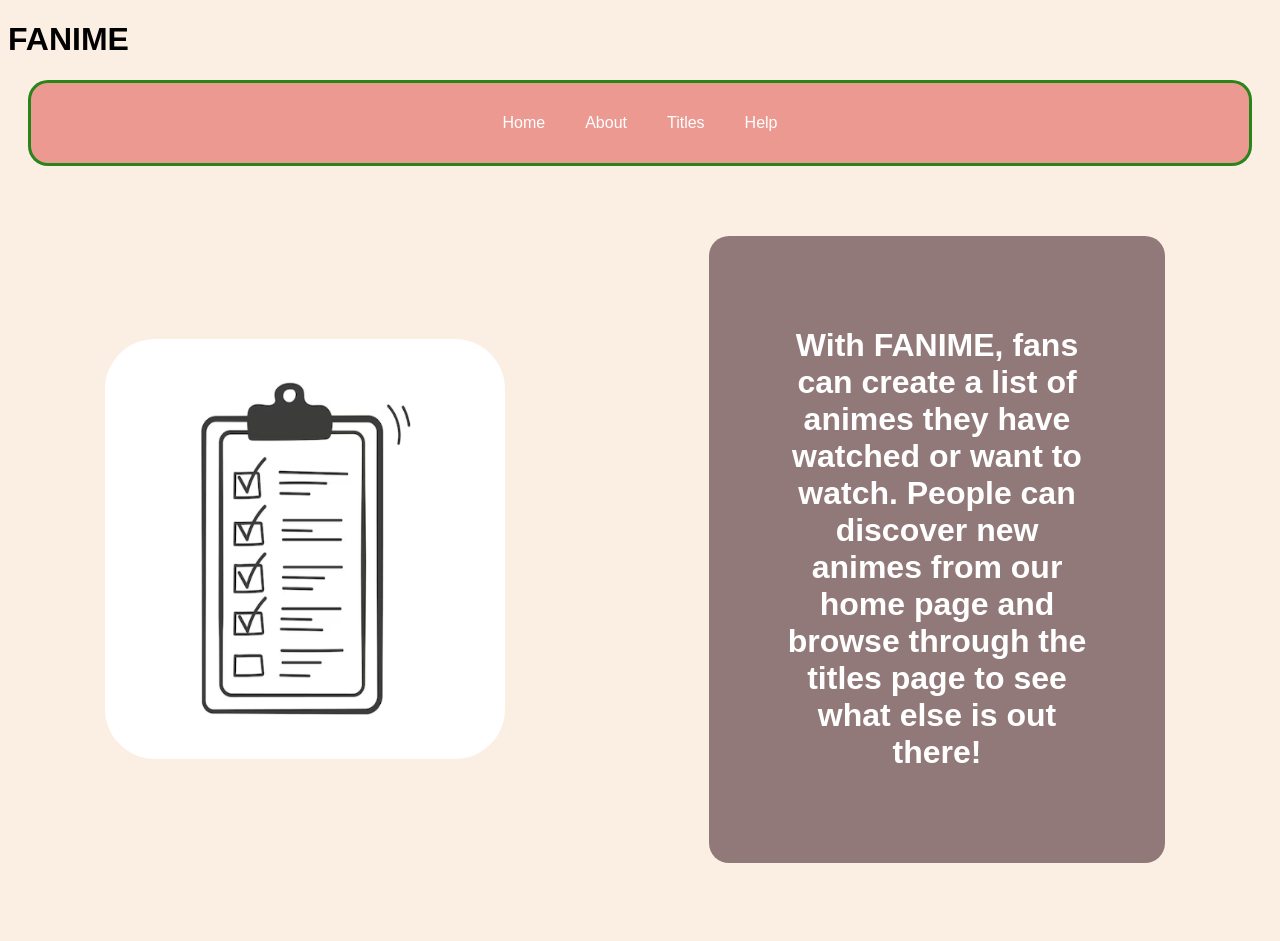
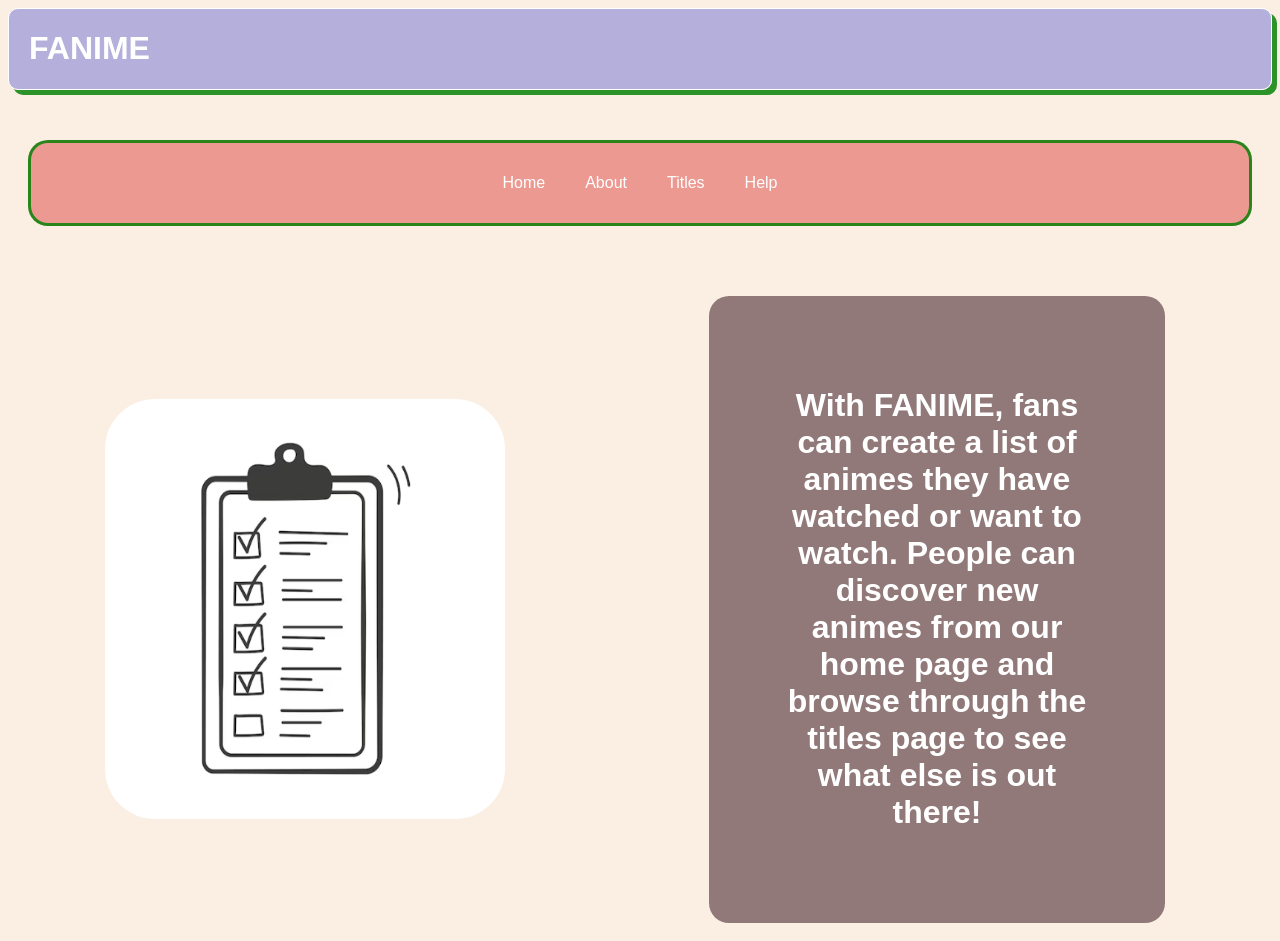
Before and after one commit to mishalraiii/Jikan-Project-, a plain HTML site: page about.html in a window 1280 px wide. Before the commit the page ends 881 px from the top, so only its background shows below. Drawn offline with Linux system fonts and the light colour scheme.

Commit message:
about.html

```diff
--- a/about.html
+++ b/about.html
@@ -5,8 +5,8 @@
         <link rel="stylesheet" href="about.css">
     </head>
     <body>
-        <header id="bar">
-            <h1>FANIME</h1>
+        <header id="header">
+            <h1 id = "head">FANIME</h1>
         </header>
 
         <nav id="main-nav">
```
